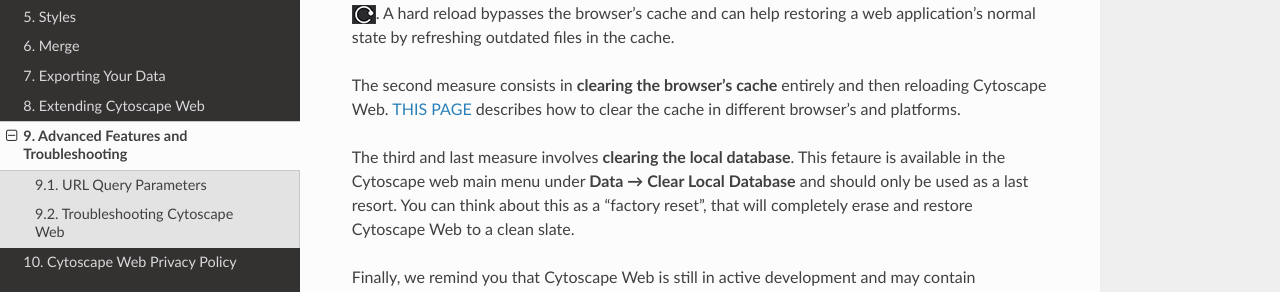
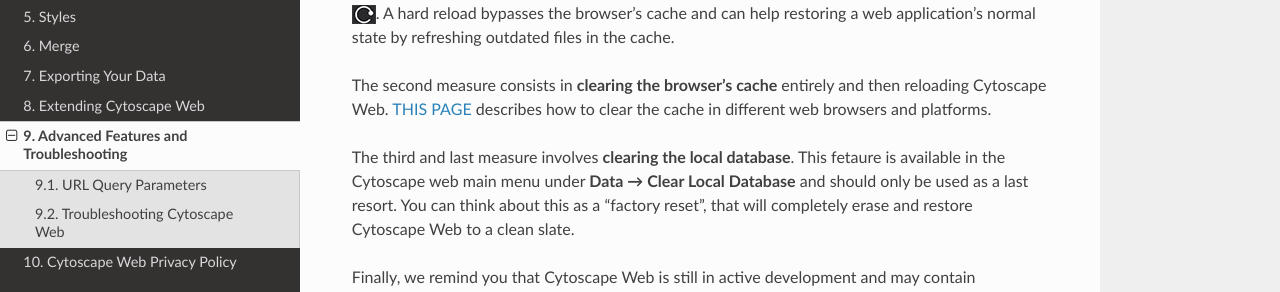
Before and after one commit to cytoscape/web-cytoscape-manual, a Sphinx documentation site: the page built from docs/Advanced.md, in a window 1280 px wide and 900 px high, scrolled down 1080 px. Shown: the part 373-665 px from the top of the window. Built offline with Sphinx 7.4.7 and the Read the Docs theme 3.1.0, drawn with Linux system fonts in a browser that asks for light colours.

Commit message:
Update Advanced.md

```diff
--- a/docs/Advanced.md
+++ b/docs/Advanced.md
@@ -43,7 +43,7 @@
 
 The first measure consists in performing a **hard reload** of the Cytoscape Web application. This can be achieved by holding down  the **Shift** key on your keyboard and clicking the browser's reload icon ![](_static/images/Advanced/reload_icon.png). A hard reload bypasses the browser's cache and can help restoring a web application's normal state by refreshing outdated files in the cache.
 
-The second measure consists in **clearing the browser's cache** entirely and then reloading Cytoscape Web. [THIS PAGE](https://www.wikihow.com/Clear-Your-Browser%27s-Cache) describes how to clear the cache in different browser's and platforms.
+The second measure consists in **clearing the browser's cache** entirely and then reloading Cytoscape Web. [THIS PAGE](https://www.wikihow.com/Clear-Your-Browser%27s-Cache) describes how to clear the cache in different web browsers and platforms.
 
 The third and last measure involves **clearing the local database**. This fetaure is available in the Cytoscape web main menu under **Data → Clear Local Database** and should only be used as a last resort. You can think about this as a "factory reset", that will completely erase and restore Cytoscape Web to a clean slate.
 
```
